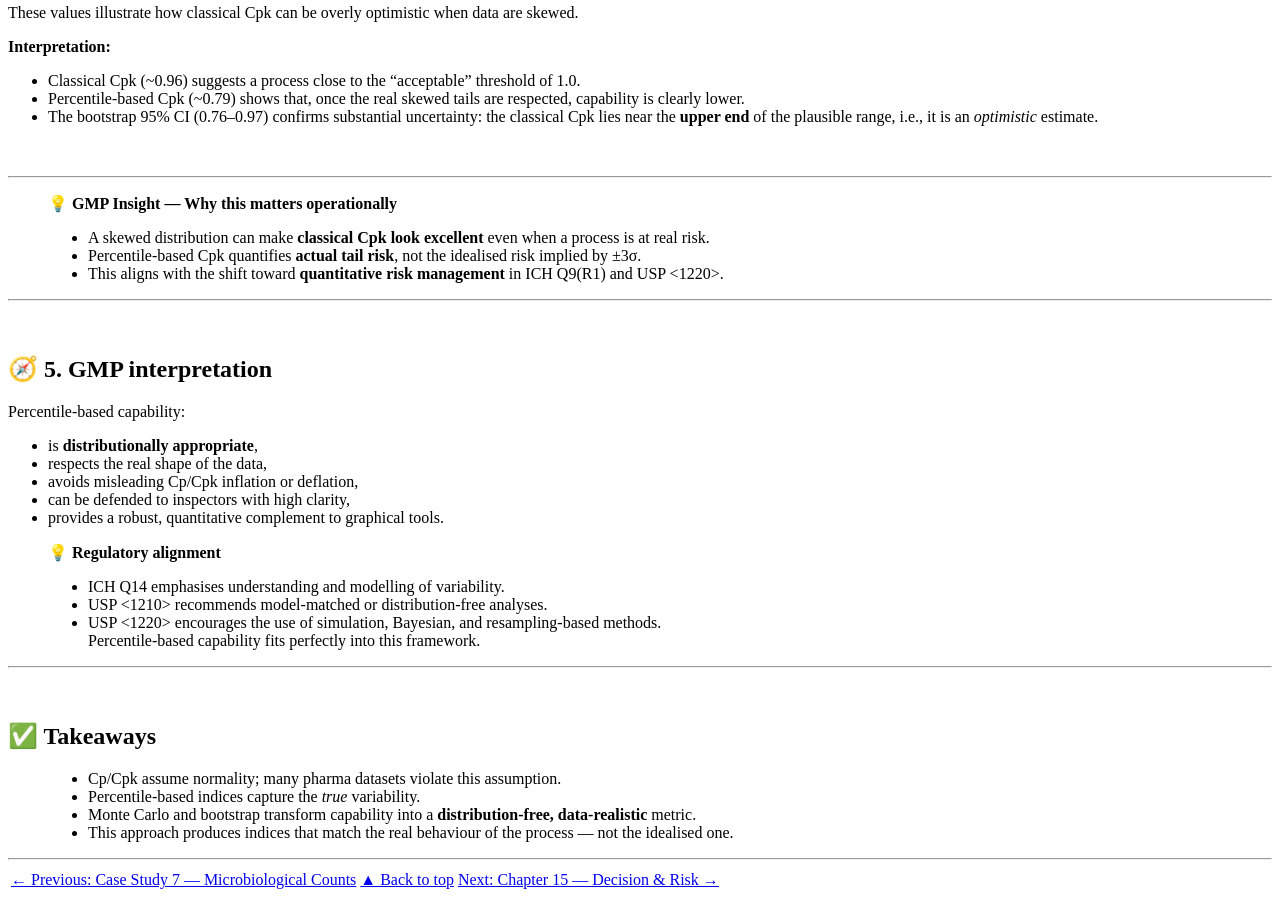
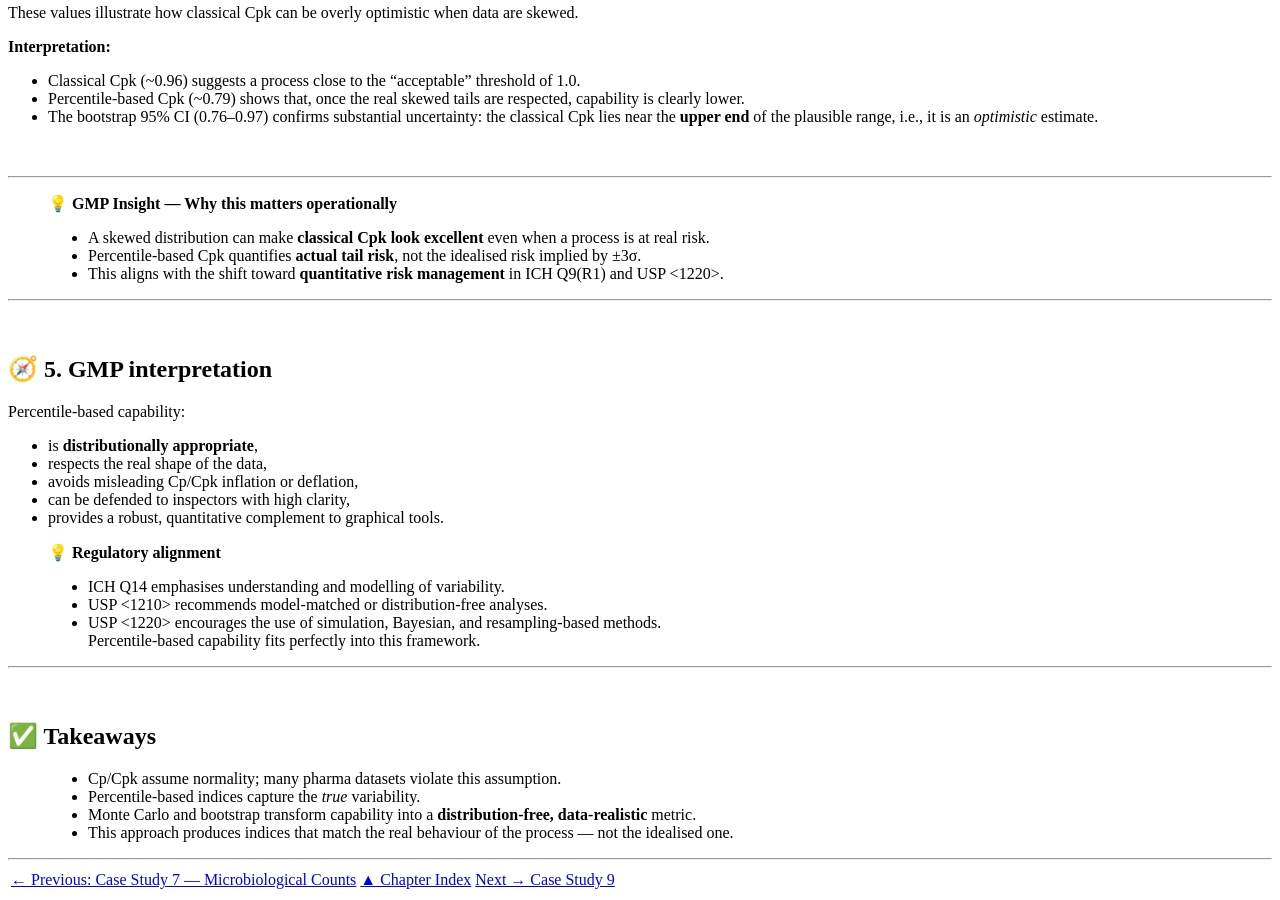
Before and after one commit to rbonfichi/monte-carlo-gmp-pharma, a Jekyll site: the page built from docs/chapters/chapter14_case-study8.md, in a window 1280 px wide and 900 px high, scrolled down 6908 px. Built offline with Jekyll 4.4.1, drawn with Linux system fonts in a browser that asks for light colours; our own code applies the rules of GitHub Pages for plain Markdown files.

Commit message:
Update navigation links in chapter 14

```diff
--- a/docs/chapters/chapter14_case-study8.md
+++ b/docs/chapters/chapter14_case-study8.md
@@ -436,4 +436,4 @@ Percentile-based capability:
 
 ---
 
-[← Previous: Case Study 7 — Microbiological Counts](chapter13_case-study7.md) | [▲ Back to top](../#table-of-contents) | [Next: Chapter 15 — Decision & Risk →](chapter15_decision-risk.md)
+[← Previous: Case Study 7 — Microbiological Counts](../chapter13_case-study7.md) | [▲ Chapter Index](../index.md#table-of-contents) | [Next → Case Study 9](../chapter15_case-study9.md)
```
